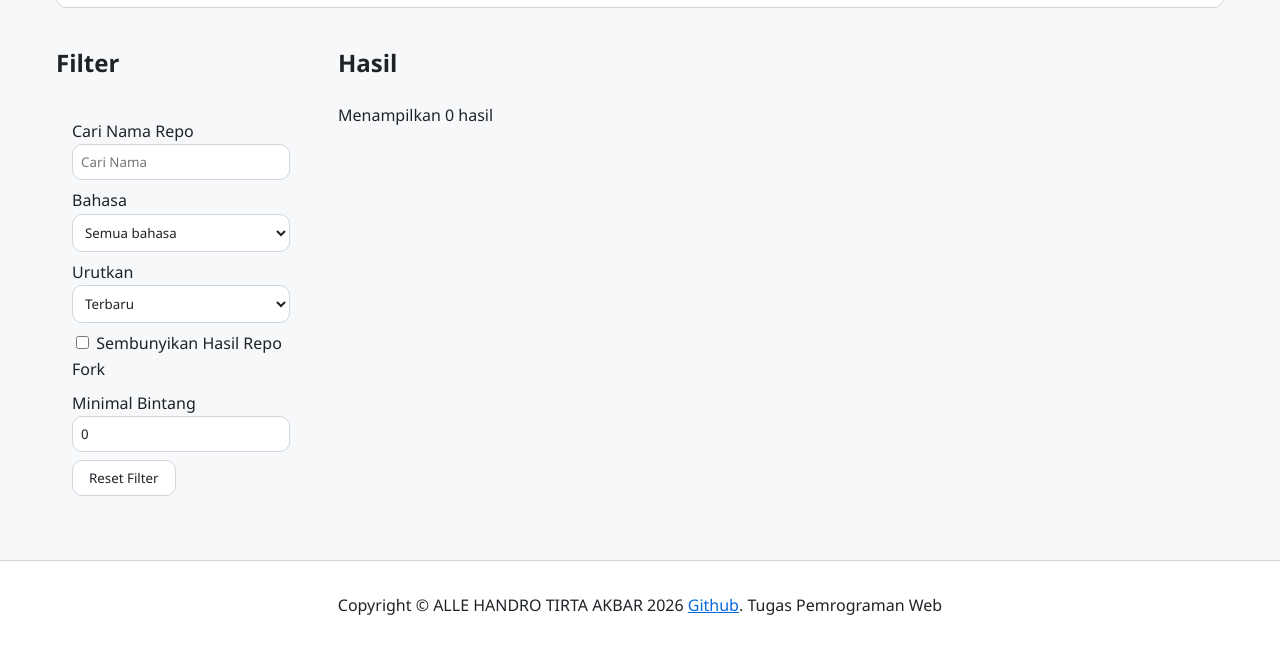
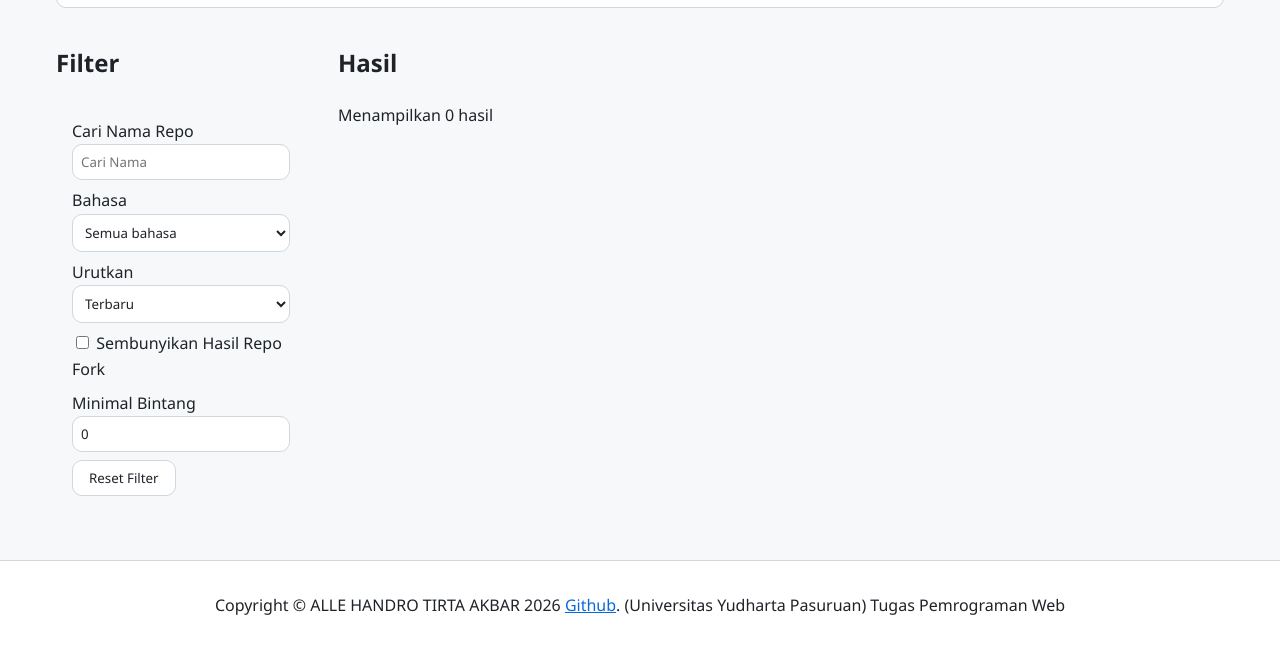
Before and after one commit to allehandrotirtaakbar/tugas-pemrograman-web, a plain HTML site: page tugas-5/Filter-Github/index.html in a window 1280 px wide. Shown: the part 466-1117 px from the top of the page. Drawn offline with Linux system fonts and the light colour scheme.

Commit message:
fix: update footer copyright to include university affiliation

```diff
--- a/tugas-5/Filter-Github/index.html
+++ b/tugas-5/Filter-Github/index.html
@@ -104,7 +104,7 @@
     </main>
 
     <footer class="footer">
-        <p>Copyright &copy; ALLE HANDRO TIRTA AKBAR 2026 <a href="https://github.com/allehandrotirtaakbar">Github</a>. Tugas Pemrograman Web</p>
+        <p>Copyright &copy; ALLE HANDRO TIRTA AKBAR 2026 <a href="https://github.com/allehandrotirtaakbar">Github</a>. (Universitas Yudharta Pasuruan) Tugas Pemrograman Web </p>
     </footer>
 </body>
 </html>
```
